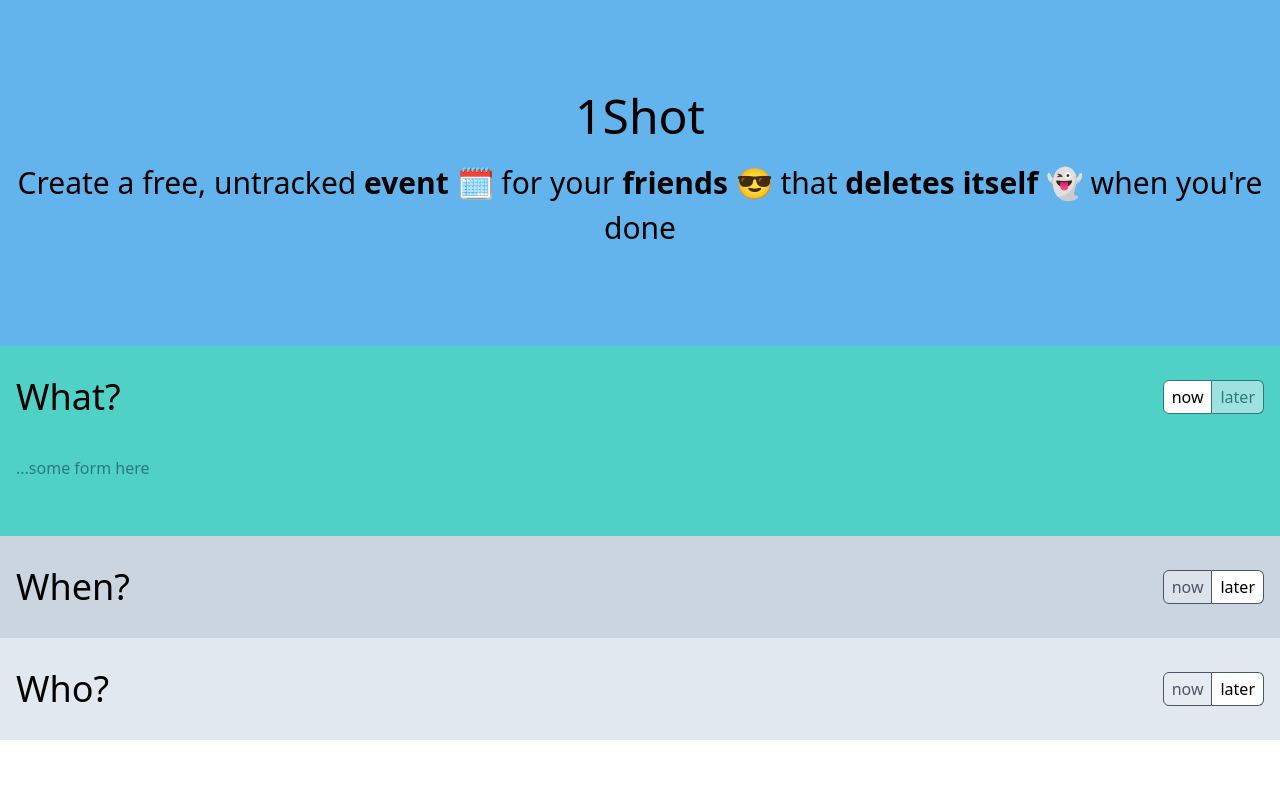
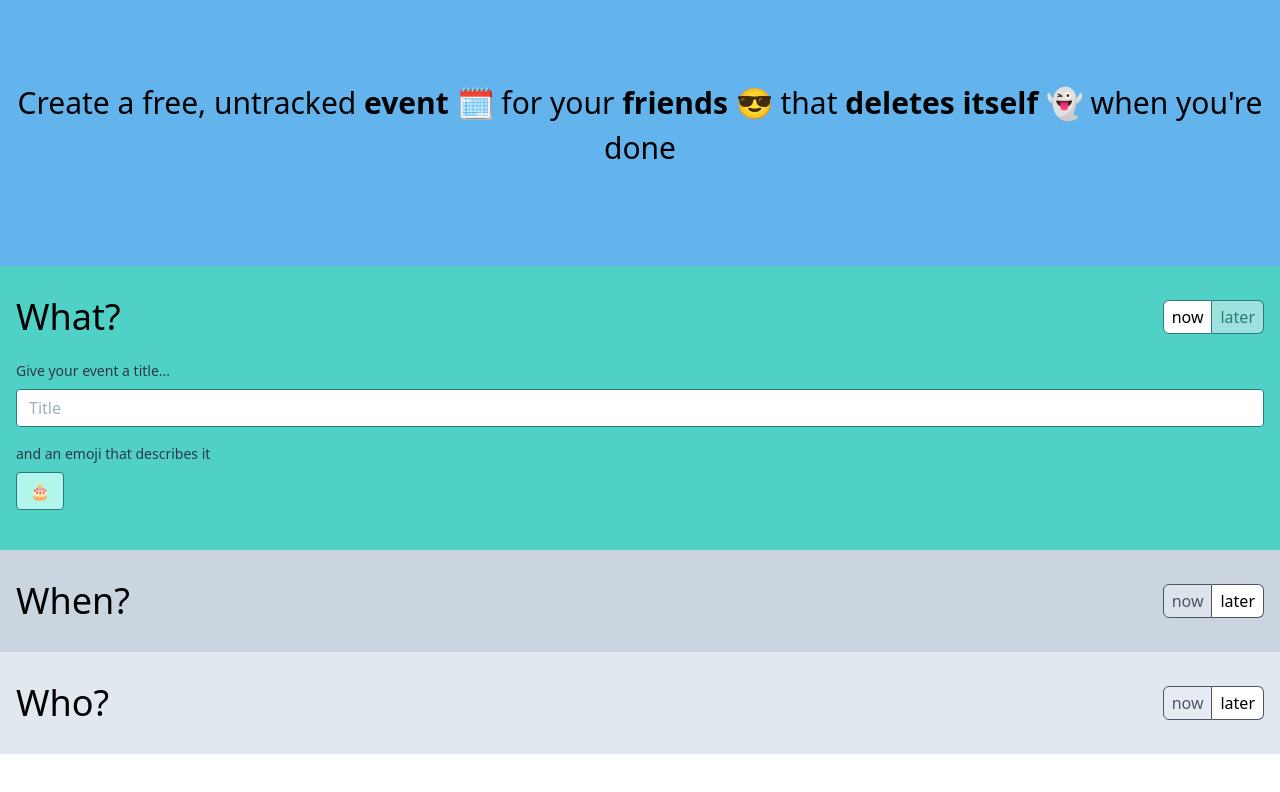
Before and after one commit to jadehopepunk/1shot_events, a Next.js app: page / in a window 1280 px wide. Shown: the top 792 px of the page. Built offline with nearby package versions, Linux system fonts and the light colour scheme.

Commit message:
Some form fields for title and emoji

```diff
--- a/pages/index.js
+++ b/pages/index.js
@@ -7,7 +7,7 @@ const EmojiWord = ({ children }) => (
 const Hero = () => (
   <div className="bg-blue-400 px-4 py-20">
     <div className="flex flex-col align-middle">
-      <h1 className="text-5xl text-center font-medium mb-2">1Shot</h1>
+      {/* <h1 className="text-5xl text-center font-medium mb-2">1Shot</h1> */}
       <p className="text-3xl text-center mb-4">
         Create a free, untracked <EmojiWord>event 🗓️</EmojiWord> for your <EmojiWord>friends 😎</EmojiWord> that{" "}
         <EmojiWord>deletes itself 👻</EmojiWord> when you're done
@@ -30,7 +30,31 @@ export default function Home() {
             </div>
           </div>
         </div>
-        <p className="mt-8 mb-8 text-teal-700">...some form here</p>
+        <div className="py-4">
+          <div className="">
+            <label class="block text-gray-800 text-sm font-medium mb-2" for="username">
+              Give your event a title...
+            </label>
+            <input
+              class="appearance-none border border-teal-700 rounded w-full py-2 px-3 text-gray-700 leading-tight focus:outline-none focus:shadow-outline"
+              id="title"
+              type="text"
+              placeholder="Title"
+            />
+          </div>
+          <div className="mt-4">
+            <label class="block text-gray-800 text-sm font-medium mb-2" for="username">
+              and an emoji that describes it
+            </label>
+            <input
+              class="appearance-none border border-teal-700 rounded w-12 py-2 px-3 text-center leading-tight focus:outline-none focus:shadow-outline bg-teal-200"
+              id="emoji"
+              type="text"
+              value="🎂"
+              placeholder="Emoji"
+            />
+          </div>
+        </div>
       </div>
       <div className="bg-gray-400 px-4 py-6">
         <div className="flex flex-row align-middle justify-between">
```
